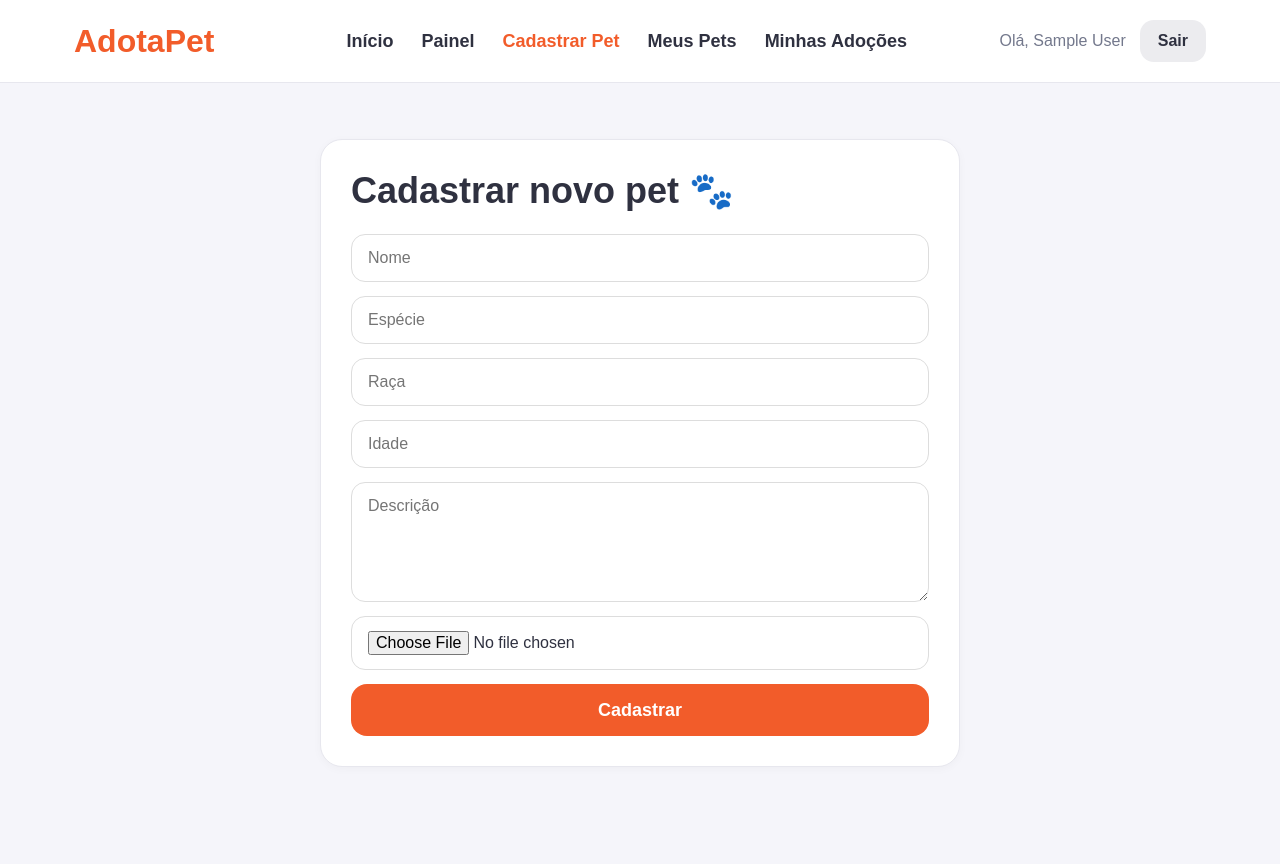
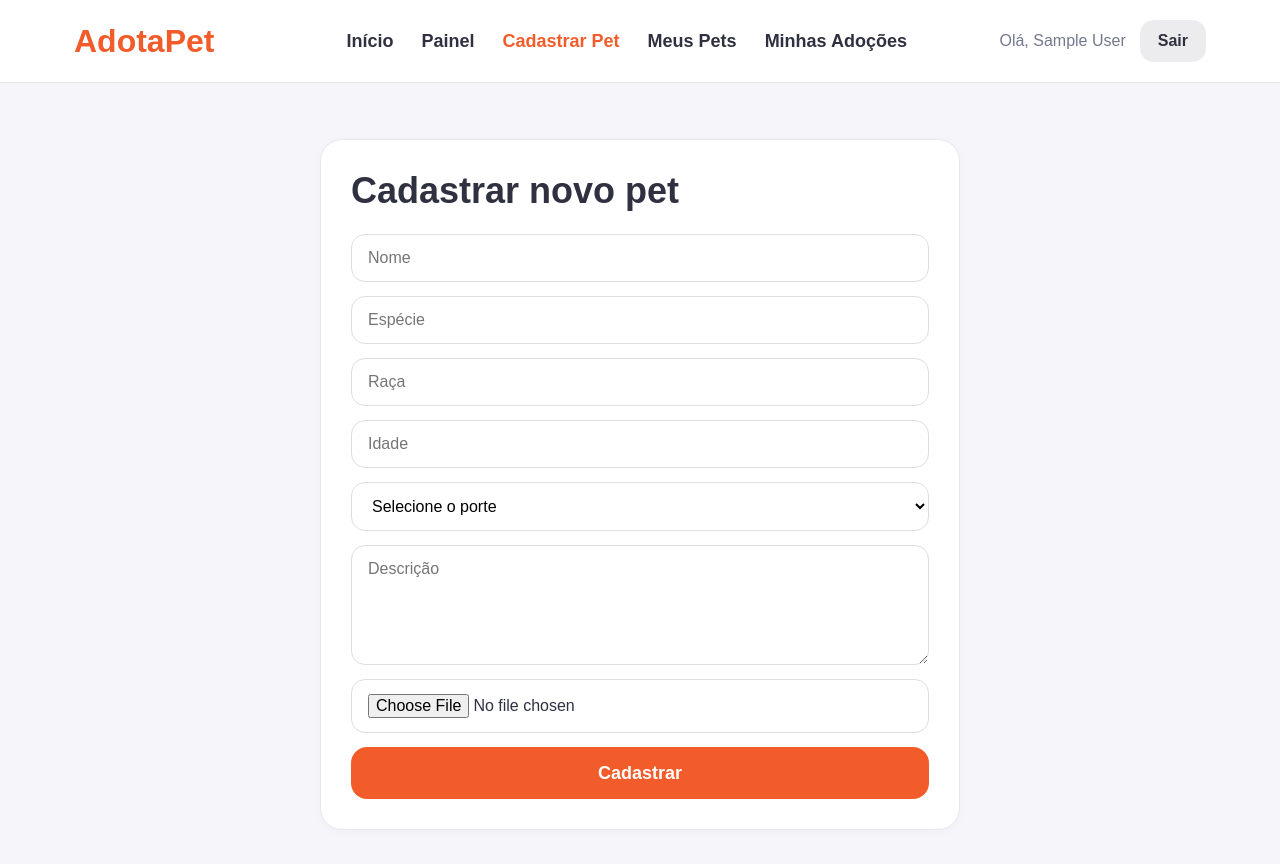
Before and after one commit to Lfeliquis/AdotaPet, a React app in the folder frontend/: page /cadastrar-pet in a window 1280 px wide. Shown: the top 864 px of the page. Before the commit the page ends 823 px from the top, so only its background shows below. Built offline with nearby package versions, Linux system fonts and the light colour scheme; no server answers; sample sign-in values are in the browser's storage; the HTML template or start-up script is replaced by a standard one.

Commit message:
alterando a rota do frontend

```diff
--- a/frontend/src/pages/CreatePet.jsx
+++ b/frontend/src/pages/CreatePet.jsx
@@ -13,6 +13,7 @@ export default function CreatePet() {
     species: "",
     breed: "",
     description: "",
+    size: "",
   });
 
   const [image, setImage] = useState(null);
@@ -20,7 +21,10 @@ export default function CreatePet() {
   const [saving, setSaving] = useState(false);
 
   function handleChange(e) {
-    setForm({ ...form, [e.target.name]: e.target.value });
+    setForm({
+      ...form,
+      [e.target.name]: e.target.value,
+    });
   }
 
   function handleImageChange(e) {
@@ -47,11 +51,16 @@ export default function CreatePet() {
         formData.append("image", image);
       }
 
-      await api.post("/pets", formData);
+      await api.post("/pets", formData, {
+        headers: {
+          "Content-Type": "multipart/form-data",
+        },
+      });
 
-      toast.success("Pet cadastrado com sucesso! 🐾");
+      toast.success("Pet cadastrado com sucesso");
       navigate("/");
     } catch (err) {
+      console.error(err);
       toast.error(err.response?.data?.message || "Erro ao cadastrar pet");
     } finally {
       setSaving(false);
@@ -64,7 +73,7 @@ export default function CreatePet() {
 
       <div className="form-shell">
         <div className="form-card">
-          <h2>Cadastrar novo pet 🐾</h2>
+          <h2>Cadastrar novo pet</h2>
 
           <form onSubmit={handleSubmit}>
             <input
@@ -96,18 +105,38 @@ export default function CreatePet() {
               placeholder="Idade"
               value={form.age}
               onChange={handleChange}
+              required
             />
+
+            <select
+              name="size"
+              value={form.size}
+              onChange={handleChange}
+              required
+            >
+              <option value="">Selecione o porte</option>
+              <option value="small">Pequeno</option>
+              <option value="medium">Médio</option>
+              <option value="large">Grande</option>
+            </select>
 
             <textarea
               name="description"
               placeholder="Descrição"
               value={form.description}
               onChange={handleChange}
+              required
             />
 
             <input type="file" accept="image/*" onChange={handleImageChange} />
 
-            {preview && <img src={preview} alt="Preview do pet" />}
+            {preview && (
+              <img
+                src={preview}
+                alt="Preview do pet"
+                style={{ width: "100%", marginTop: "10px" }}
+              />
+            )}
 
             <button type="submit" disabled={saving}>
               {saving ? "Cadastrando..." : "Cadastrar"}
```
